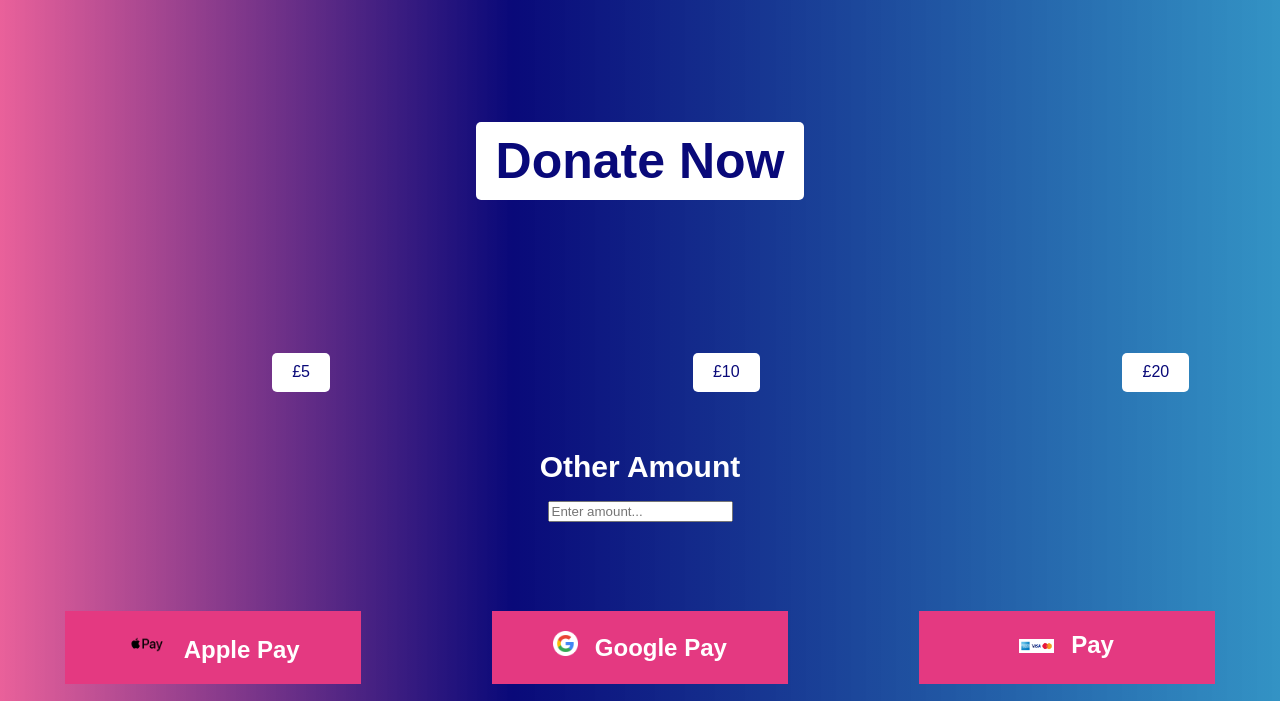
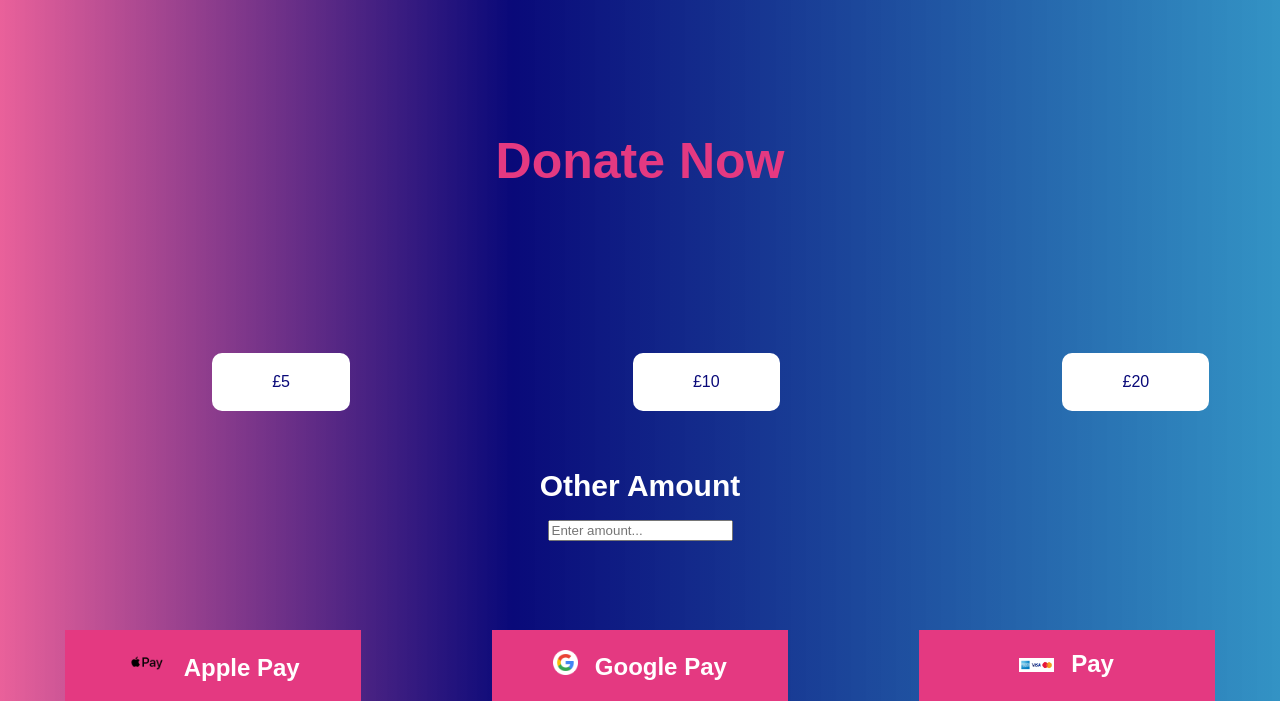
Before and after one commit to cfgbmth24/Team-3, a Flask app: template templates/donate.html in a window 1280 px wide. Shown: the top 701 px of the page. Run offline with Flask 2, Linux system fonts and the light colour scheme; the template is opened without the code that fills it, so the values that code supplies are empty.

Commit message:
Donate button fixed

```diff
--- a/static/styles/donate.css
+++ b/static/styles/donate.css
@@ -19,11 +19,11 @@
 
 .price-button {
     display: inline-block;
-    padding: 10px 20px;
+    padding: 20px 60px;
     background-color:white;
     color:rgba(9,9,121,1);
     text-decoration: none;
-    border-radius: 5px;
+    border-radius: 10px;
     transition: background-color 0.3s ease;
 }
 .donate-button {
@@ -36,7 +36,11 @@
     transition: background-color 0.3s ease;
 }
 
+
 .price-button:hover {
+    background-color: #0056b3;
+}
+.donate-button:hover {
     background-color: #0056b3;
 }
 
--- a/templates/donate.html
+++ b/templates/donate.html
@@ -18,7 +18,7 @@
 <body>
     <div class="donate-box">
         <h2></h2>
-            <a href="#" class="price-button">Donate Now</a>
+            <a href="#" class="donate-button">Donate Now</a>
             <h2></h2>
     </div>
     <div class="boxes-container">
```
